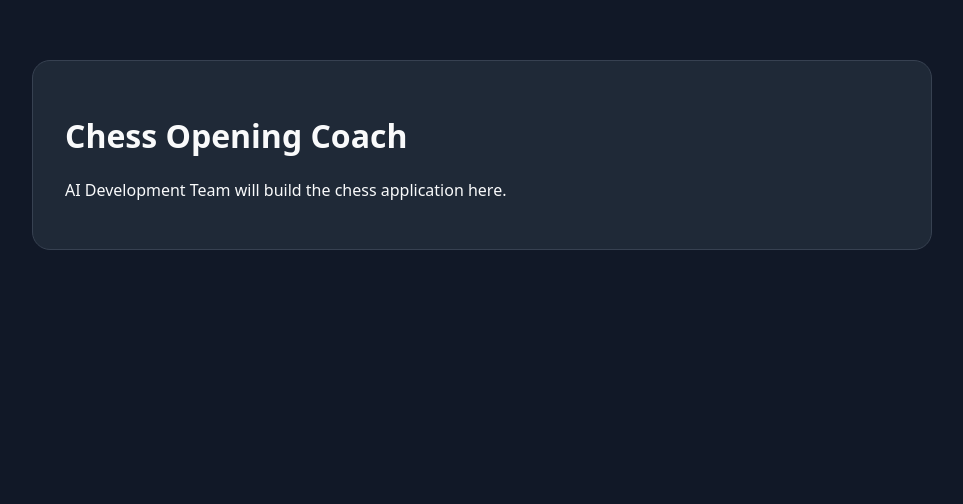
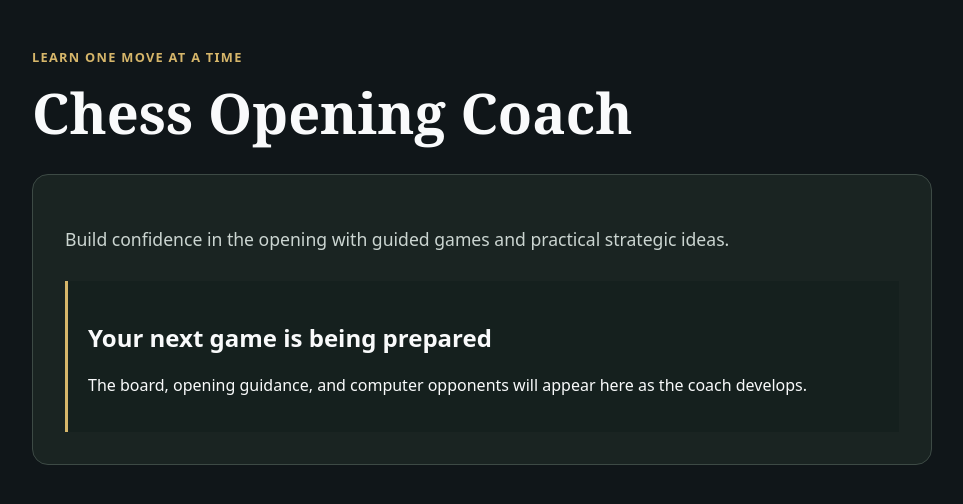
Before and after one commit to ccseyhanbr/chess-opening-coach, a website: page public/index.html in a window 1280 px wide. Shown: the whole page, without its empty margins (158-1121 px from the left). Drawn offline with Linux system fonts and the light colour scheme.

```diff
--- a/package.json
+++ b/package.json
@@ -8,7 +8,7 @@
     "start": "node src/server.js",
     "dev": "node src/server.js",
     "build": "node --check src/server.js",
-    "test": "node --test"
+    "test": "node --test --test-isolation=none"
   },
   "engines": {
     "node": ">=22"
--- a/public/index.html
+++ b/public/index.html
@@ -9,31 +9,80 @@
   <title>Chess Opening Coach</title>
 
   <style>
+    :root {
+      color-scheme: dark;
+    }
+
     body {
       font-family: system-ui, sans-serif;
       max-width: 900px;
-      margin: 60px auto;
+      margin: 0 auto;
       padding: 0 24px;
-      background: #111827;
+      background: #101619;
       color: #f9fafb;
     }
 
-    .card {
+    header {
+      padding: 48px 0 24px;
+    }
+
+    main {
       padding: 32px;
-      border: 1px solid #374151;
-      border-radius: 18px;
-      background: #1f2937;
+      border: 1px solid #3d4a45;
+      border-radius: 16px;
+      background: #1a2422;
+    }
+
+    .eyebrow {
+      margin: 0 0 8px;
+      color: #d6b66a;
+      font-size: 0.8rem;
+      font-weight: 700;
+      letter-spacing: 0.1em;
+      text-transform: uppercase;
+    }
+
+    h1 {
+      margin: 0;
+      font-family: Georgia, serif;
+      font-size: clamp(2rem, 7vw, 3.5rem);
+    }
+
+    .intro {
+      max-width: 42rem;
+      color: #cbd5d1;
+      font-size: 1.1rem;
+      line-height: 1.6;
+    }
+
+    .placeholder {
+      margin: 28px 0 0;
+      padding: 20px;
+      border-left: 3px solid #d6b66a;
+      background: #15201e;
     }
   </style>
 </head>
 
 <body>
-  <div class="card">
+  <header>
+    <p class="eyebrow">Learn one move at a time</p>
     <h1>Chess Opening Coach</h1>
+  </header>
 
-    <p>
-      AI Development Team will build the chess application here.
+  <main>
+    <p class="intro">
+      Build confidence in the opening with guided games and practical
+      strategic ideas.
     </p>
-  </div>
+
+    <section class="placeholder" aria-labelledby="game-heading">
+      <h2 id="game-heading">Your next game is being prepared</h2>
+      <p>
+        The board, opening guidance, and computer opponents will appear here
+        as the coach develops.
+      </p>
+    </section>
+  </main>
 </body>
 </html>
```
Also changed, not shown: README.md.
